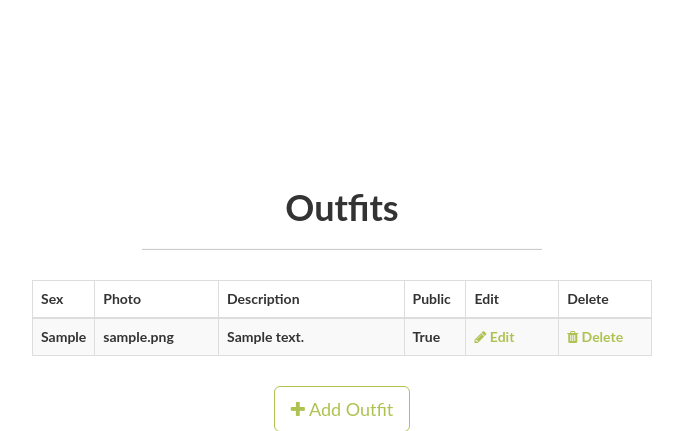
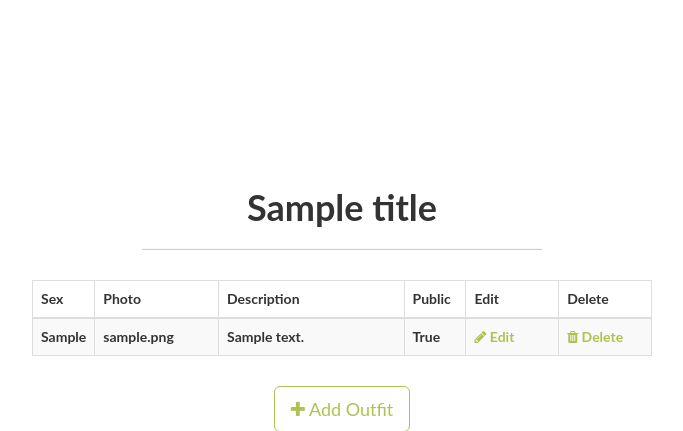
Before and after one commit to PablinGR/musicalClothing, a Flask app: template app/templates/admin/outfits/outfits.html in a window 1280 px wide. Shown: the part 51-482 px from the top of the page, without its empty margins (298-981 px from the left). Run offline with Flask 2, Linux system fonts and the light colour scheme; tables that the repository leaves empty hold one stand-in row (values such as "Sample post"); the template is opened without the code that fills it: values that come from a table or form of the project are taken from there, most other values are stand-ins (such as "Sample title", 1, 10 or a date in 2020); parts of the project's set-up code (start-up, migrations or seed data) failed here and were passed over; some libraries are stand-ins or nearby versions.

Commit message:
Títulos Dinámicos

```diff
--- a/app/templates/admin/outfits/outfits.html
+++ b/app/templates/admin/outfits/outfits.html
@@ -2,7 +2,7 @@
 
 {% import "bootstrap/utils.html" as utils %}
 {% extends "base.html" %}
-{% block title %}Outfits{% endblock %}
+{% block title %}{{title}}{% endblock %}
 {% block body %}
 <div class="content-section">
   <div class="outer">
@@ -11,7 +11,7 @@
         <br/>
         {{ utils.flashed_messages() }}
         <br/>
-        <h1 style="text-align:center;">Outfits</h1>
+        <h1 style="text-align:center;">{{title}}</h1>
         {% if outfits %}
           <hr class="intro-divider">
           <div class="center">
```
